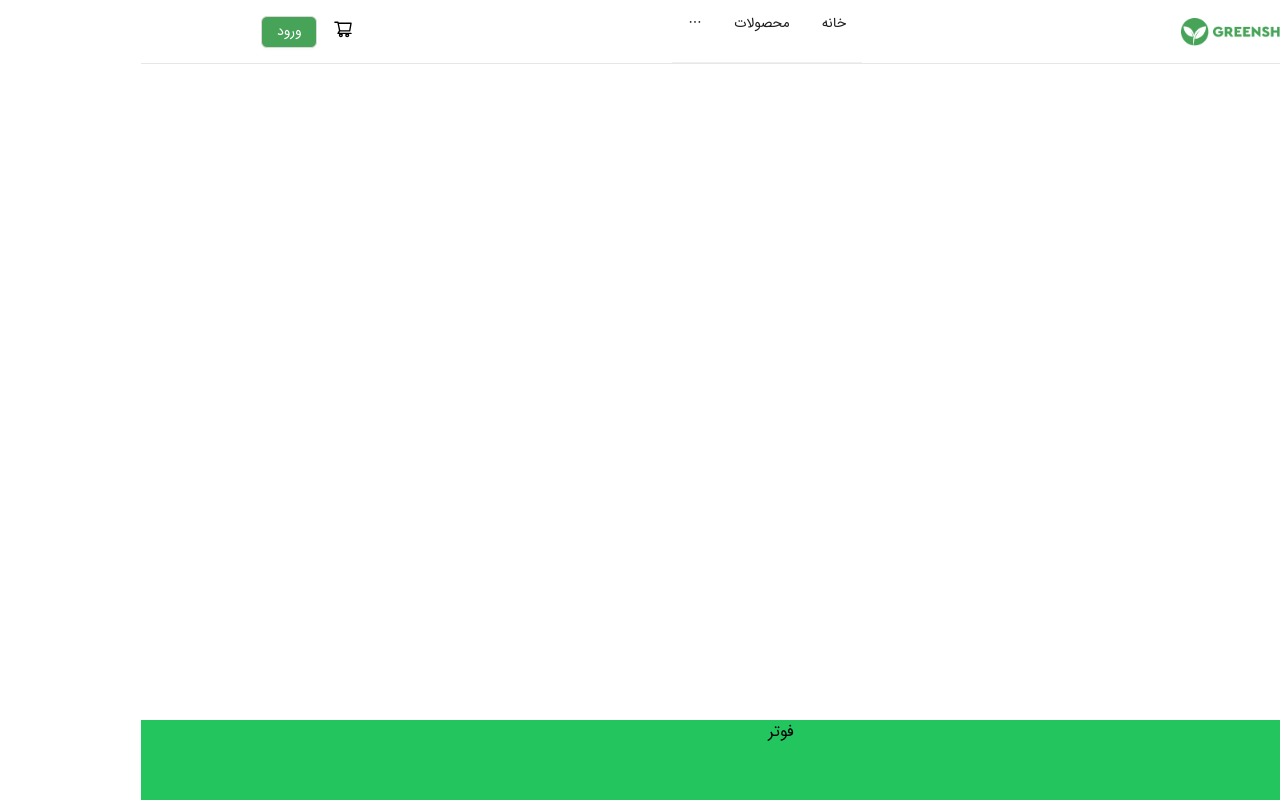
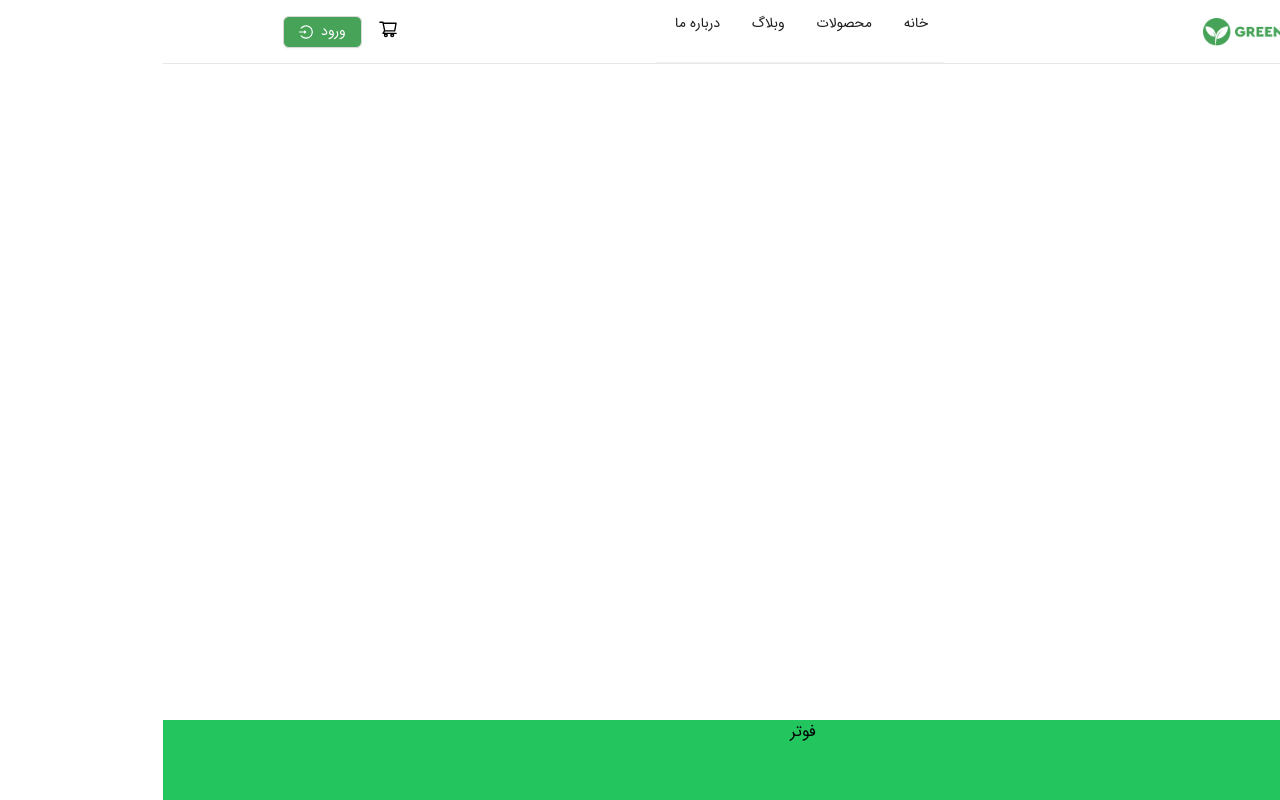
Before and after one commit to somayeshafiei/GolOnline, a Next.js app: page / in a window 1280 px wide. Built offline with nearby package versions, Linux system fonts and the light colour scheme.

Commit message:
add icon to login button

```diff
--- a/src/components/layout/Header.tsx
+++ b/src/components/layout/Header.tsx
@@ -1,7 +1,12 @@
 'use client';
 import React, { useState } from 'react';
 import { Button, Drawer, Menu } from 'antd';
-import { MenuOutlined, ShoppingCartOutlined } from '@ant-design/icons';
+import {
+  MenuOutlined,
+  ShoppingCartOutlined,
+  LoginOutlined,
+  LogoutOutlined,
+} from '@ant-design/icons';
 import Image from 'next/image';
 import logo from '../../images/Logo.png';
 import Link from 'next/link';
@@ -28,7 +33,7 @@ const Header = () => {
           }}
         />
       </div>
-      <span className="hidden sm:block">
+      <span className="hidden sm:block sm:w-[18rem]">
         <AppMenue />
       </span>
       <Drawer
@@ -48,12 +53,12 @@ const Header = () => {
         </Link>
         {test ? (
           <Button className="text-white bg-[#46a358] hover:bg-white hover:text-[#46A358] hover:border hover:border-[#46A358]">
-            خروج
+            خروج <LogoutOutlined />
           </Button>
         ) : (
           <Link href={'/login'}>
-            <Button className="text-white bg-[#46A358] hover:bg-white hover:text-[#46A358] hover:border hover:border-[#46A358]">
-              ورود
+            <Button className="text-white bg-[#46A358] hover:bg-white hover:text-[#46A358] hover:border hover:border-[#46A358] ">
+              ورود <LoginOutlined />
             </Button>
           </Link>
         )}
```
